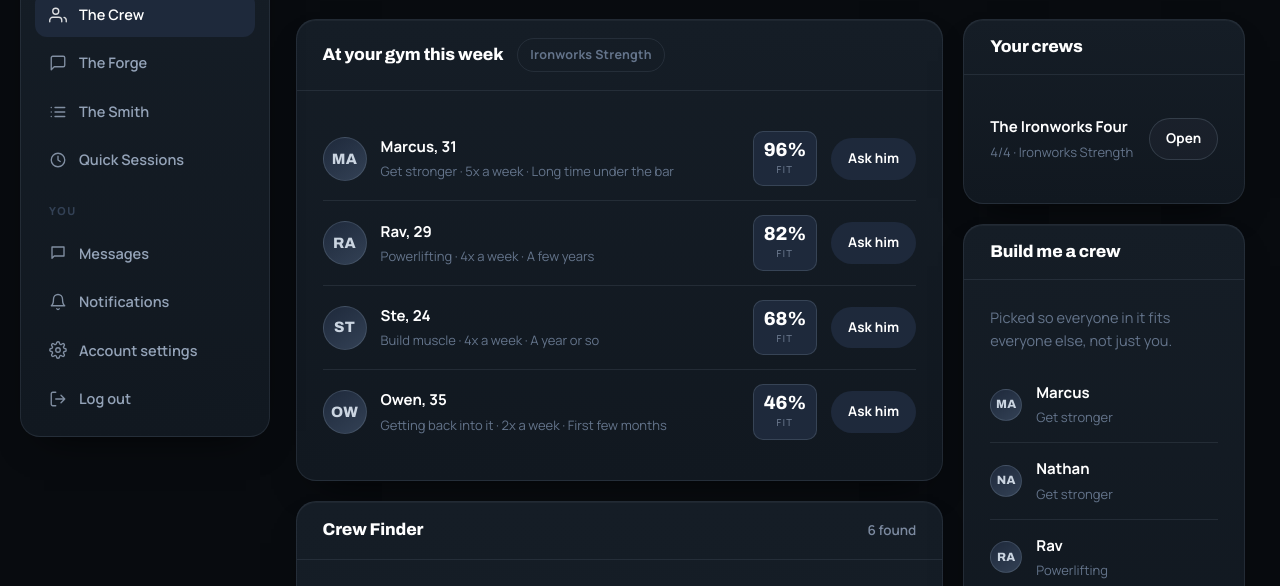
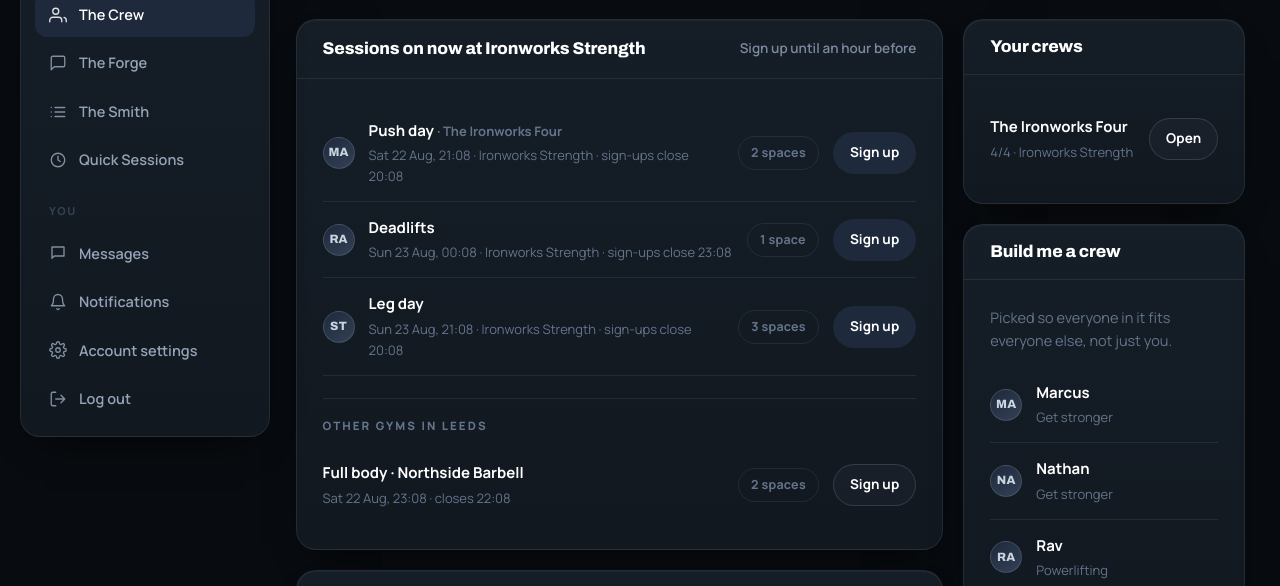
Before and after one commit to anirudhatalmale6-alt/gymbrosuk, a plain HTML site: page crew.html in a window 1280 px wide. Shown: the part 213-799 px from the top of the page. Drawn offline with Linux system fonts and the light colour scheme.

Commit message:
Live crew session board per gym (closes 1h before start) + Bro / Bro+ tiers

```diff
--- a/crew.html
+++ b/crew.html
@@ -109,6 +109,88 @@
 
     <div class="grid g-main">
       <div class="grid" style="gap:20px">
+
+        <section class="panel">
+          <div class="panel-head">
+            <h3>Sessions on now at Ironworks Strength</h3>
+            <span class="more">Sign up until an hour before</span>
+          </div>
+          <div class="panel-body">
+
+
+              <div class="row">
+                <div class="avatar avatar-sm">MA</div>
+                <div class="grow">
+                  <div class="name">
+                    Push day
+                    <span class="meta"> &middot; The Ironworks Four</span>
+                  </div>
+                  <div class="sub">
+                    Sat 22 Aug, 21:08 &middot; Ironworks Strength
+                    &middot; sign-ups close 20:08
+                  </div>
+                </div>
+                <span class="pill pill-quiet">2 spaces</span>
+
+                  <a href="#" class="btn btn-quiet btn-sm" style="white-space:nowrap">Sign up</a>
+
+              </div>
+
+              <div class="row">
+                <div class="avatar avatar-sm">RA</div>
+                <div class="grow">
+                  <div class="name">
+                    Deadlifts
+
+                  </div>
+                  <div class="sub">
+                    Sun 23 Aug, 00:08 &middot; Ironworks Strength
+                    &middot; sign-ups close 23:08
+                  </div>
+                </div>
+                <span class="pill pill-quiet">1 space</span>
+
+                  <a href="#" class="btn btn-quiet btn-sm" style="white-space:nowrap">Sign up</a>
+
+              </div>
+
+              <div class="row">
+                <div class="avatar avatar-sm">ST</div>
+                <div class="grow">
+                  <div class="name">
+                    Leg day
+
+                  </div>
+                  <div class="sub">
+                    Sun 23 Aug, 21:08 &middot; Ironworks Strength
+                    &middot; sign-ups close 20:08
+                  </div>
+                </div>
+                <span class="pill pill-quiet">3 spaces</span>
+
+                  <a href="#" class="btn btn-quiet btn-sm" style="white-space:nowrap">Sign up</a>
+
+              </div>
+
+
+
+
+              <div style="margin-top:22px;padding-top:18px;border-top:1px solid var(--line)">
+                <div class="eyebrow" style="margin-bottom:12px">Other gyms in Leeds</div>
+
+                <div class="row">
+                  <div class="grow">
+                    <div class="name">Full body &middot; Northside Barbell</div>
+                    <div class="sub">Sat 22 Aug, 23:08 &middot; closes 22:08</div>
+                  </div>
+                  <span class="pill pill-quiet">2 spaces</span>
+                  <a href="#" class="btn btn-ghost btn-sm" style="white-space:nowrap">Sign up</a>
+                </div>
+
+              </div>
+
+          </div>
+        </section>
 
 
         <section class="panel">
```
Also changed, not shown: account.html (+2 -2 lines), contact.html (+1 -1 lines), dashboard.html (+33 -0 lines), index.html (+13 -12 lines), login.html (+1 -1 lines), notifications.html (+4 -4 lines), onboarding.html (+1 -1 lines), signup.html (+1 -1 lines).
